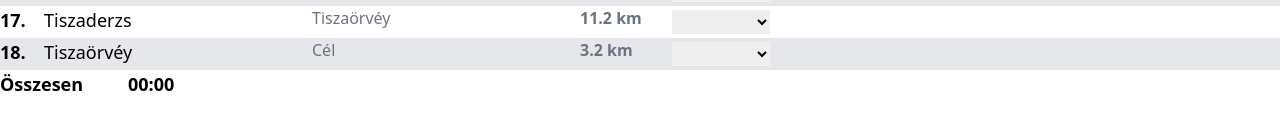
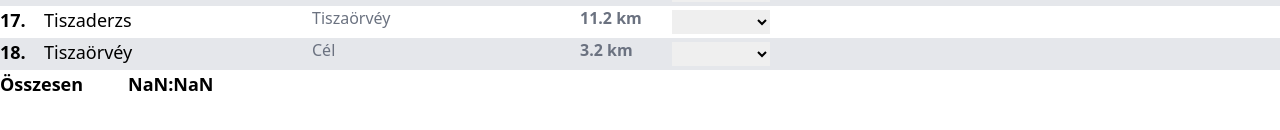
Before and after one commit to wboyz/utt-calculator, a Nuxt app: page / in a window 1280 px wide. Shown: the part 530-660 px from the top of the page. Built offline with nearby package versions, Linux system fonts and the light colour scheme.

Commit message:
feat: start using dayjs

```diff
--- a/app.vue
+++ b/app.vue
@@ -1,6 +1,10 @@
 <script setup lang="ts">
+import dayjs from 'dayjs';
+import duration from 'dayjs/plugin/duration';
 import { Runner } from './models/runner';
 import { Section } from './models/section';
+
+dayjs.extend(duration);
 
 const selectedRunners = ref<Runner[]>([]);
 const startingTime = ref('05:00');
@@ -40,23 +44,16 @@ const runners: Runner[] = [
 ];
 
 const formattedTimes = Array.from({ length: 60 * 10 }, (_, i) => {
-  const hours = Math.floor(i / 60) + 5;
-  const minutes = i % 60;
-  return `${hours.toString().padStart(2, '0')}:${minutes.toString().padStart(2, '0')}`
+  const time = dayjs.duration(i, 'minutes').add(5, 'hours');
+  return time.format('HH:mm');
 });
 
-function calculateDuration(time1: string, time2: string) {
-  const [hours1, minutes1] = time1.split(':').map(Number);
-  const [hours2, minutes2] = time2.split(':').map(Number);
+function calculateDuration(time1: string = '00:00', time2: string = '00:00') {
+  const duration1 = dayjs.duration(time1);
+  const duration2 = dayjs.duration(time2);
+  const diffDuration = duration1.subtract(duration2);
 
-  const totalMinutes1 = hours1 * 60 + minutes1;
-  const totalMinutes2 = hours2 * 60 + minutes2;
-
-  const diffMinutes = Math.abs(totalMinutes1 - totalMinutes2);
-  const diffHours = Math.floor(diffMinutes / 60);
-  const diffMinutesRemainder = diffMinutes % 60;
-
-  return `${diffHours.toString().padStart(2, '0')}:${diffMinutesRemainder.toString().padStart(2, '0')}`;
+  return diffDuration.format('HH:mm');
 }
 
 </script>
@@ -94,8 +91,7 @@ function calculateDuration(time1: string, time2: string) {
           {{ sections[0].calculateArrival(startingTime, selectedRunners[0]?.formattedTime(sections[0].distance)) }}
         </div>
         <div v-else>
-          {{ sections[index].calculateArrival(sections[index - 1]?.arrival,
-      selectedRunners[index]?.formattedTime(sections[index].distance)) }}
+          {{ sections[index].calculateArrival(sections[index - 1]?.arrival, selectedRunners[index]?.formattedTime(sections[index].distance)) }}
         </div>
       </div>
     </div>
```
